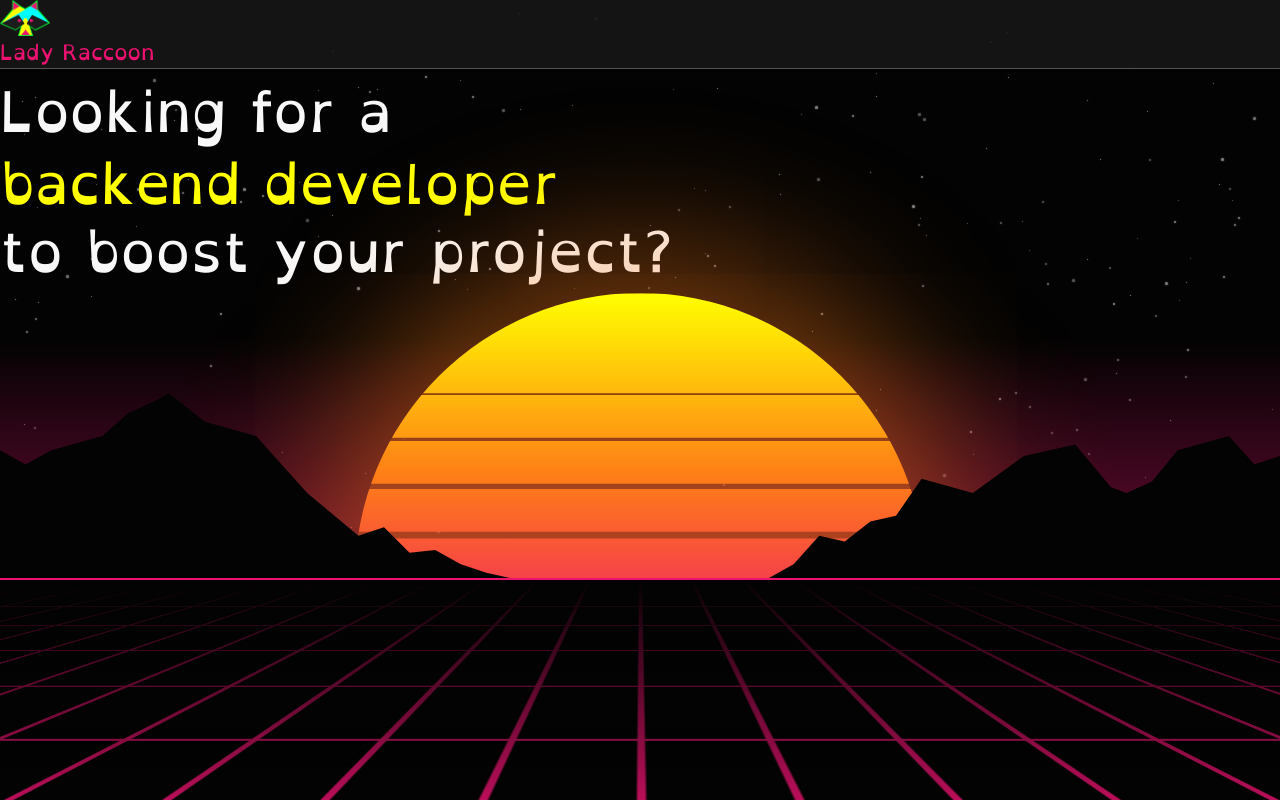
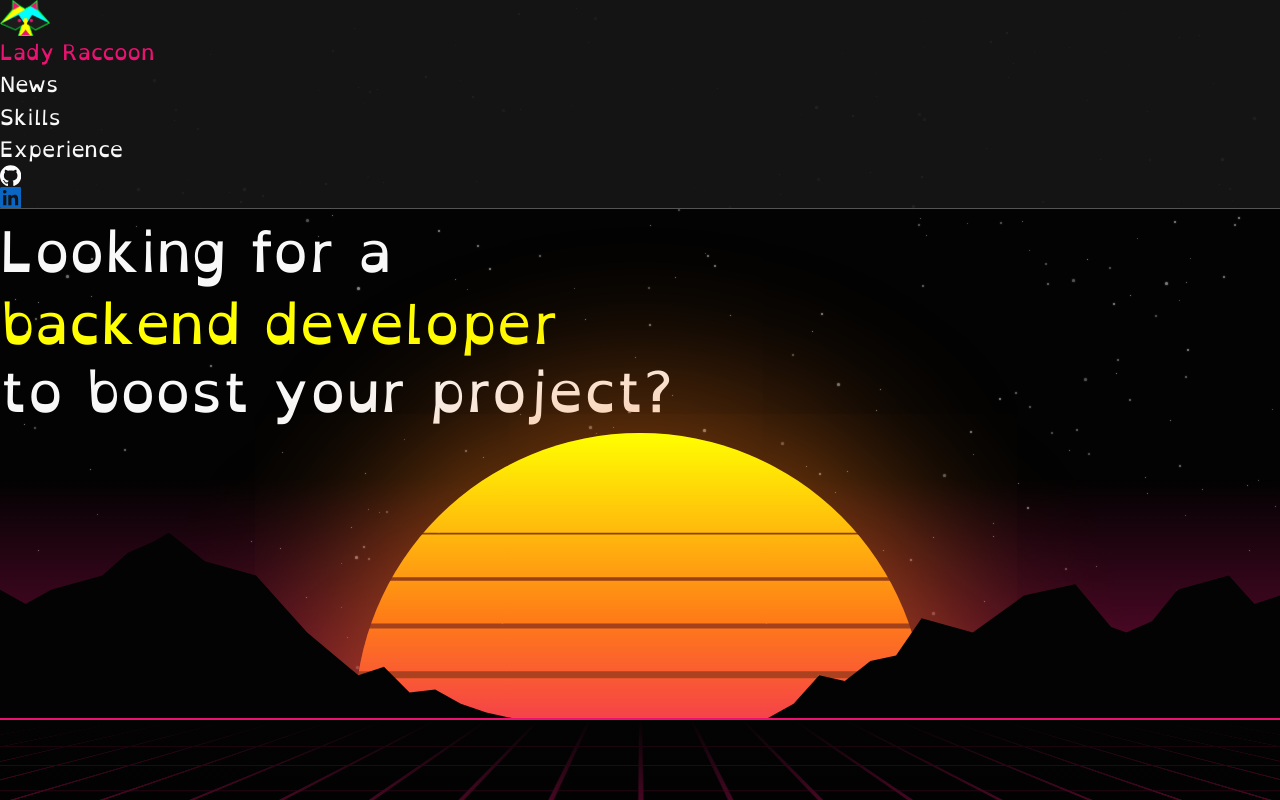
Before and after one commit to angele-henry-dev/lady-raccoon-next, a Next.js app: page / in a window 1280 px wide. Shown: the top 800 px of the page. Built offline with nearby package versions, Linux system fonts and the light colour scheme.

Commit message:
list of contents with links that take users to the corresponding content farther down the page

```diff
--- a/src/app/layout.tsx
+++ b/src/app/layout.tsx
@@ -16,15 +16,36 @@ export default function RootLayout({
         <ScrollbarGradient />
 
         <header className="p-4">
-          <nav className="container flex justify-between">
+          <nav className="container flex justify-between w-full mx-auto">
             <Link href="/" className="text-xl flex items-center gap-2">
               <Image src="/images/logo.webp" alt="Logo of Lady Raccoon" width={50} height={50} />
               <span className="truncate">Lady Raccoon</span>
             </Link>
-            {/* <ul className="flex gap-4">
-              <li><Link href="/about">À propos</Link></li>
-              <li><Link href="/contact">Contact</Link></li>
-            </ul> */}
+            <ul className="hidden lg:flex items-center gap-4">
+              <li><Link href="/#news">News</Link></li>
+              <li><Link href="/#skills">Skills</Link></li>
+              <li><Link href="/#experience">Experience</Link></li>
+            </ul>
+            <ul className="hidden sm:flex items-center gap-4">
+              <li>
+                <Link
+                href="https://github.com/angele-henry-dev"
+                target="_blank"
+                title="Opens Github in a new tab or window"
+                >
+                    <Github />
+                </Link>
+              </li>
+              <li>
+                <Link
+                    href="https://www.linkedin.com/in/angele-henry/"
+                    target="_blank"
+                    title="Opens LinkedIn in a new tab or window"
+                >
+                    <LinkedIn />
+                </Link>
+              </li>
+            </ul>
           </nav>
         </header>
 
--- a/src/app/page.tsx
+++ b/src/app/page.tsx
@@ -8,7 +8,8 @@ export default function Home() {
   return (
     <section className="flex flex-col items-center">
       <BackgroundStars />
-      <div className='text-center my-20 max-w-[720px]'>
+
+      <div className='text-center my-20 container mx-auto'>
         <div className="text-center main-title">
           Looking for a
           <div className="main-title-container flex flex-row justify-center gap-3 highlight">
@@ -28,15 +29,15 @@ export default function Home() {
 
       <BackgroundRetro />
 
-      <div className='w-screen max-w-[1300px]'>
+      <div id="news" className='container mx-auto'>
         <News />
       </div>
 
-      <div className='w-screen max-w-[1300px]'>
+      <div id="skills" className='container mx-auto'>
         <SkillsGrid />
       </div>
 
-      <div className='w-screen max-w-[1300px]'>
+      <div id="experience" className='container mx-auto'>
         <Timeline />
       </div>
     </section>
```
